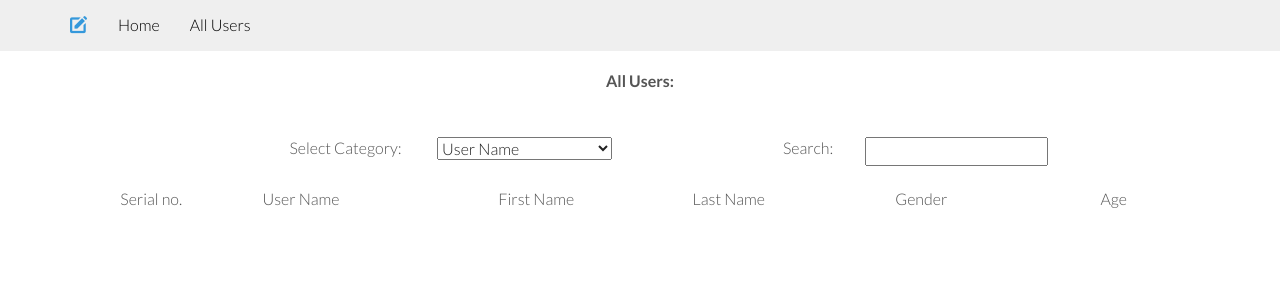
After one commit to GeekByWork/Artzz-Gallery-Site, a PHP site: page /signin/allUsers.php in a window 1280 px wide. The commit adds this page. Shown: the top 300 px of the page. Run offline with PHP 8.4, Linux system fonts and the light colour scheme.

Commit message:
More Code

```diff
--- /dev/null
+++ b/signin/allUsers.php
@@ -0,0 +1,64 @@
+<?php
+$title = "All Users";
+
+$content = "
+<header class='clearfix'>
+    <strong>All Users:</strong>
+    <br />
+    <br />
+    <form id='allUsers' action='./signinhandler.php' method='post'>
+        <br />
+        <div class='row'>
+                <div class='col-md-2'>
+                </div>
+                <div class='col-md-2' style='text-align: right;'>
+                    Select Category:
+                </div>
+                <div class='col-md-2'>
+                    <select id='searchCriteria' name='searchCriteria' style='width:175px;'>
+                        <option value='username'>User Name</option>
+                        <option value='firstname'>First Name</option>
+                        <option value='lastname'>Last Name</option>
+                        <option value='gender'>Gender</option>
+                        <option value='age'>Age</option>
+                    </select>
+                </div>
+                <div class='col-md-2' style='text-align: right'>
+                    Search:
+                </div>
+                <div class='col-md-2'>
+                    <input name='searchText' type='text' />
+                </div>
+                <div class='col-md-2'></div>
+            </div>
+        <br />
+        <div class='container'>
+            <div class='row'>
+                <div class='col-md-2'>
+                    Serial no.
+                </div>
+                <div class='col-md-2' style='text-align: left'>
+                    User Name
+                </div>
+                <div class='col-md-2'>
+                    First Name
+                </div>
+                <div class='col-md-2'>
+                    Last Name
+                </div>
+                <div class='col-md-2'>
+                    Gender
+                </div>
+                <div class='col-md-2'>
+                    Age
+                </div>
+            </div>
+            <br />
+        </div>
+        <br />
+        <br />
+        <input type='hidden' name='sign' value='allUsers' />
+    </form>
+</header>";
+
+include 'signingTemplate.php';
--- a/signin/signingTemplate.php
+++ b/signin/signingTemplate.php
@@ -33,6 +33,7 @@
             <div class="navbar-collapse collapse">
                 <ul class="nav navbar-nav">
                     <li><a href="../">Home</a></li>
+                    <li><a href="./allUsers.php">All Users</a></li>
             </div>
         </div>
     </div>
--- a/signin/signup.php
+++ b/signin/signup.php
@@ -15,7 +15,7 @@ $content = "
                     Choose a User Name:
                 </div>
                 <div class='col-md-2'>
-                    <input name='id' type='text' />
+                    <input name='userName' type='text' />
                 </div>
             </div>
             <br />
@@ -25,7 +25,7 @@ $content = "
                     First Name:
                 </div>
                 <div class='col-md-2'>
-                    <input name='fname' type='text' />
+                    <input name='fName' type='text' />
                 </div>
             </div>
             <br />
@@ -35,7 +35,7 @@ $content = "
                     Last Name:
                 </div>
                 <div class='col-md-2'>
-                    <input name='lname' type='text' />
+                    <input name='lName' type='text' />
                 </div>
             </div>
             <br />
```
Also changed, not shown: signin/signinhandler.php (+31 -28 lines).
